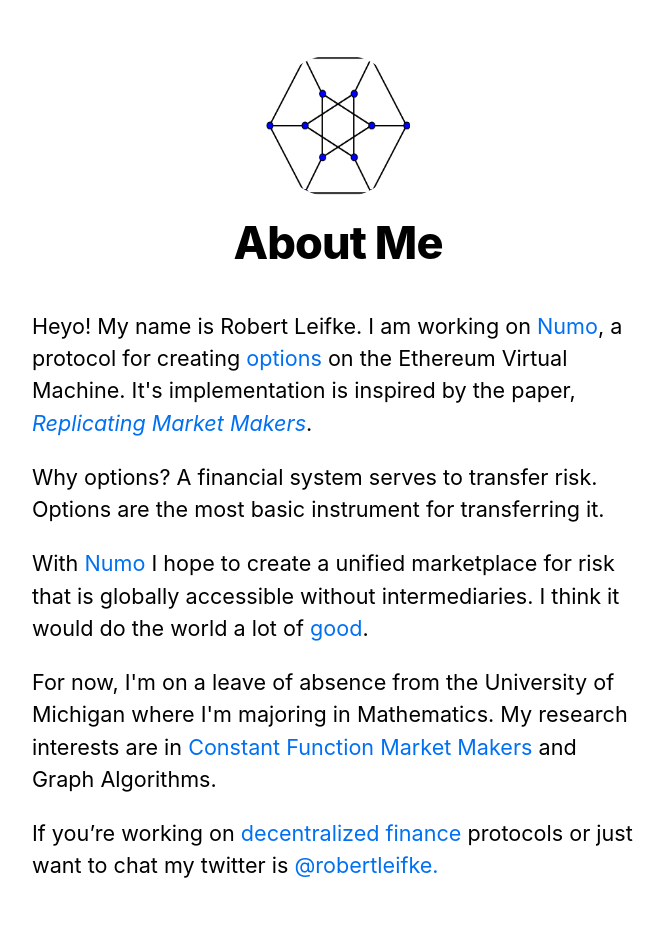
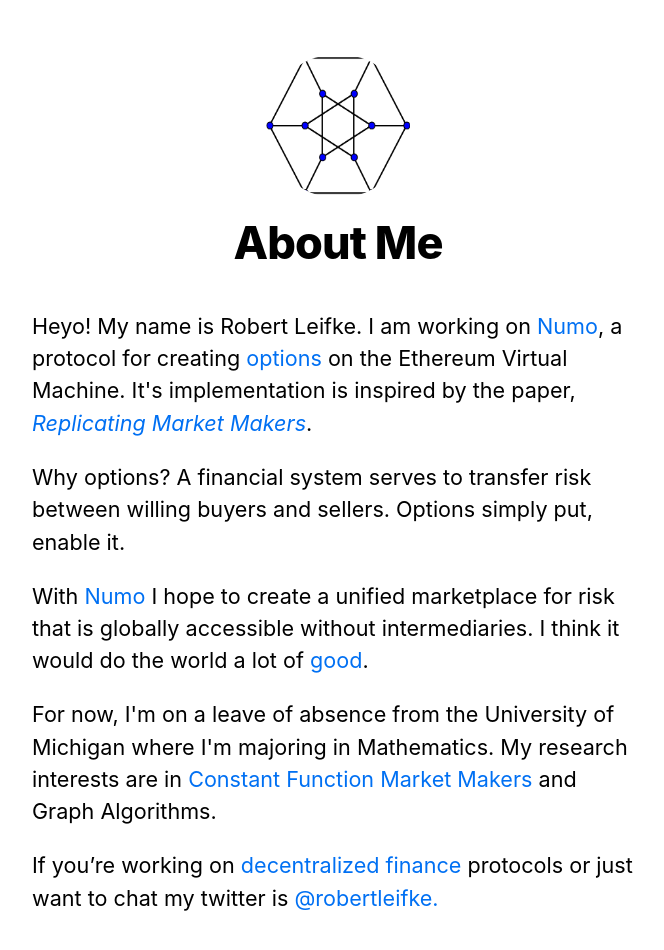
Before and after one commit to robertleifke/robertleifke.com, a Next.js app: page / in a window 1280 px wide. Shown: the top 950 px of the page, without its empty margins (302-966 px from the left). Built offline with nearby package versions, Linux system fonts and the light colour scheme.

Commit message:
chore: grammar fixes

```diff
--- a/pages/index.js
+++ b/pages/index.js
@@ -12,7 +12,7 @@
         <p>Heyo! My name is Robert Leifke. I am working on {' '}
         <a href="https://numo.trade/">Numo</a>, a protocol for creating <a href="https://en.wikipedia.org/wiki/Option_(finance)">options</a> on the Ethereum Virtual Machine. It's implementation is inspired by the paper, <a href="https://arxiv.org/abs/2103.14769"><em>Replicating Market Makers</em></a>.</p>
         <p>
-          Why options? A financial system serves to transfer risk. Options are the most basic instrument for transferring it.</p>
+          Why options? A financial system serves to transfer risk between willing buyers and sellers. Options simply put, enable it.</p>
         <p>
           With <a href="https://numo.trade/">Numo</a> I hope to create a unified marketplace for risk that is globally accessible without intermediaries. I think it would do the world a lot of <a href="https://youtu.be/FGkP63hJivQ?si=VuAaAHECTZj2jik4">good</a>.</p>
         <p>
```
